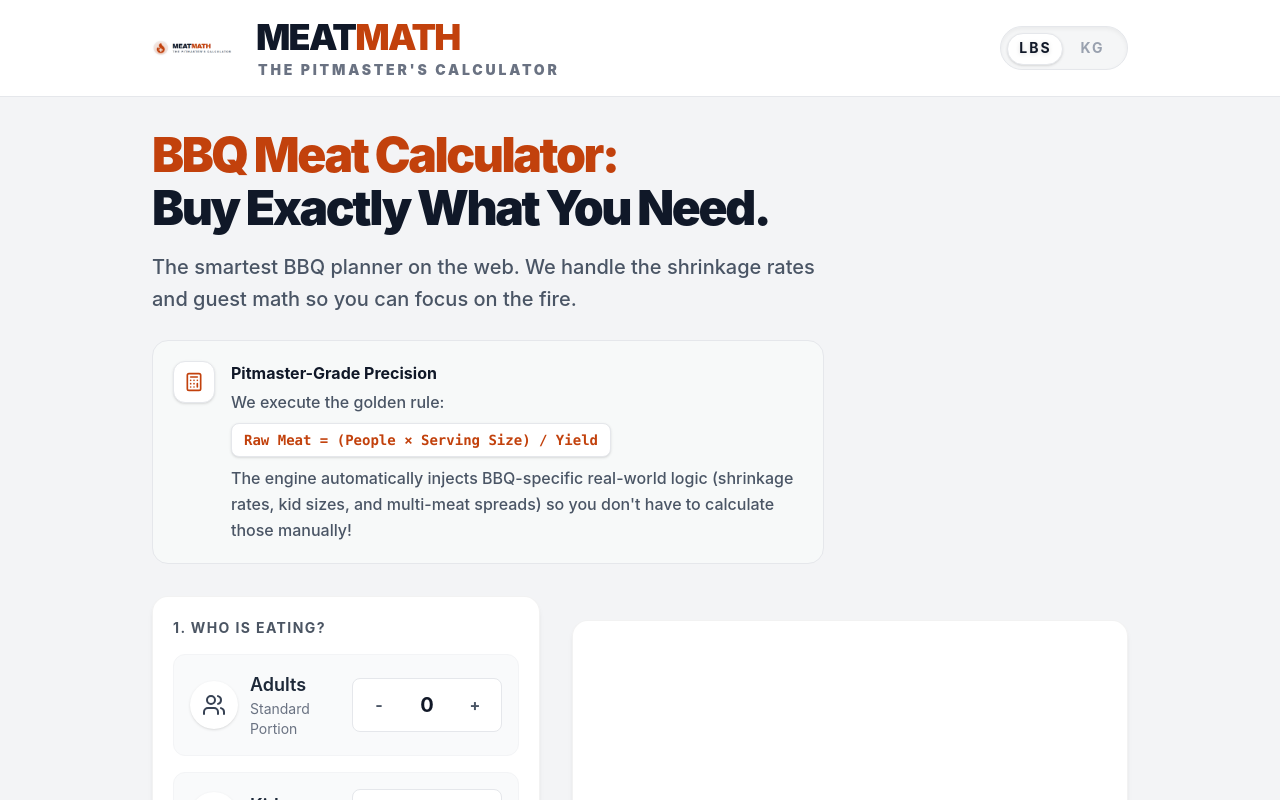
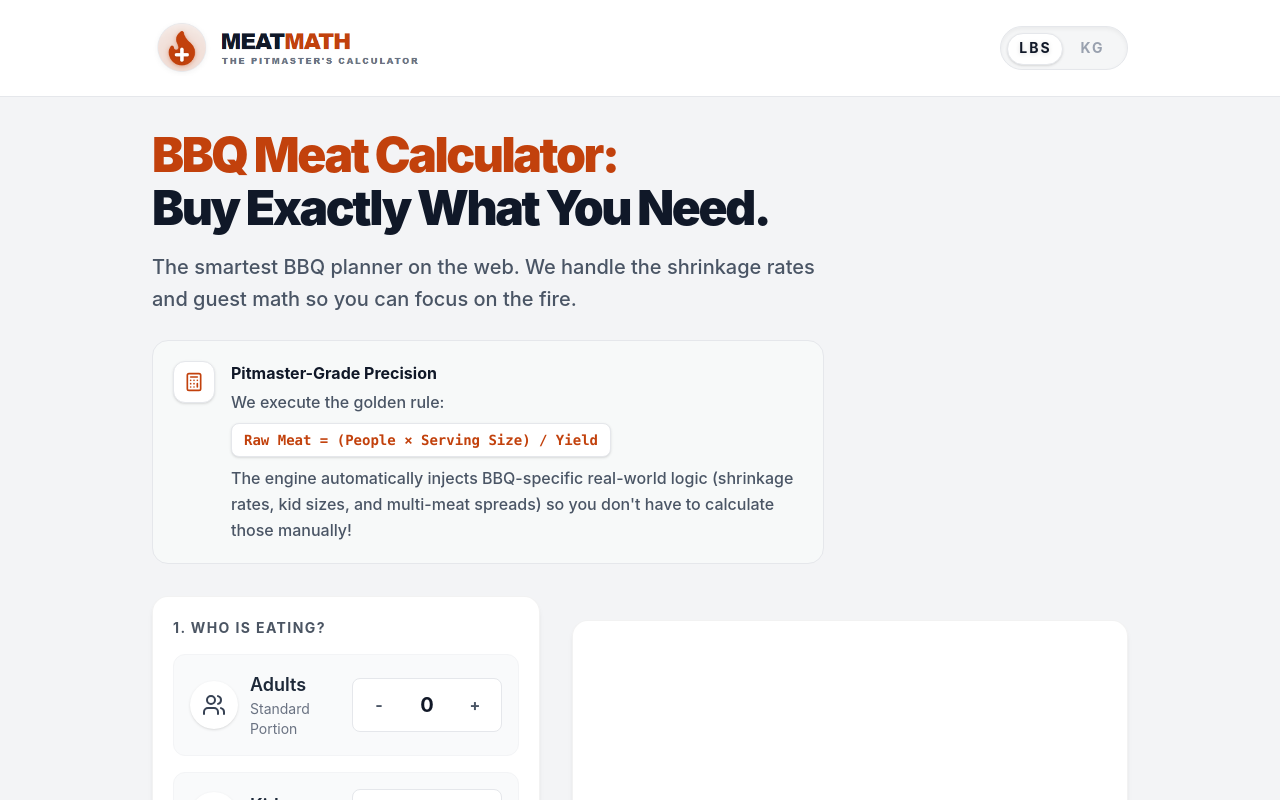
Before and after one commit to edwardopuente-tech/meatmath.app, a React (Vite) app: page / in a window 1280 px wide. Shown: the top 800 px of the page. Built offline with nearby package versions, Linux system fonts and the light colour scheme.

Commit message:
Add files via upload

```diff
--- a/src/components/Header.tsx
+++ b/src/components/Header.tsx
@@ -13,20 +13,28 @@ export function Header({ unit, onUnitToggle }: Props) {
       <div className="max-w-5xl mx-auto px-4 md:px-6 h-24 flex items-center justify-between">
 
         {/* Logo Stack Container */}
-        <div className="flex items-center gap-4 md:gap-6 group relative">
+        <div className="flex items-center gap-4 md:gap-6 group relative overflow-hidden">
           <img
             src="/logo.png"
             alt="MeatMath Logo"
-            className="w-16 h-16 md:w-20 md:h-20 object-contain"
+            className="h-10 md:h-14 w-auto object-contain"
+            onLoad={(e) => {
+              // Hide the text-based brand info if a custom banner logo loads
+              const container = e.currentTarget.parentElement;
+              if (container) {
+                const textBrand = container.querySelector('.text-branding') as HTMLElement;
+                if (textBrand) textBrand.style.display = 'none';
+              }
+            }}
             onError={(e) => {
-              // If logo.png doesn't exist yet, we show the fallback icon
+              // If logo.png doesn't exist, hide image and show fallback
               e.currentTarget.style.display = 'none';
               const fallback = e.currentTarget.nextElementSibling as HTMLElement;
               if (fallback) fallback.style.display = 'flex';
             }}
           />
           {/* Logo Icon (Hearth & Math) - FALLBACK */}
-          <div style={{ display: 'none' }} className="relative flex items-center justify-center w-16 h-16 md:w-20 md:h-20 rounded-full bg-gray-50 border border-gray-200 shadow-[0_2px_8px_rgba(0,0,0,0.05)] overflow-hidden">
+          <div style={{ display: 'none' }} className="relative items-center justify-center w-16 h-16 md:w-20 md:h-20 rounded-full bg-gray-50 border border-gray-200 shadow-[0_2px_8px_rgba(0,0,0,0.05)] overflow-hidden">
             {/* Core Flame Glow */}
             <div className="absolute w-[150%] h-[150%] bg-bbq-orange/15 blur-[12px] rounded-full bottom-[-50%]"></div>
 
@@ -39,7 +47,7 @@ export function Header({ unit, onUnitToggle }: Props) {
             </div>
           </div>
 
-          <div className="flex flex-col justify-center">
+          <div className="text-branding flex flex-col justify-center">
             {/* Hearth & Math Lettering */}
             <h1 className="text-2xl md:text-4xl font-black tracking-tighter text-gray-900 leading-none">
               MEAT<span className="text-bbq-orange">MATH</span>
```
Also changed, not shown: public/README.md (added).
